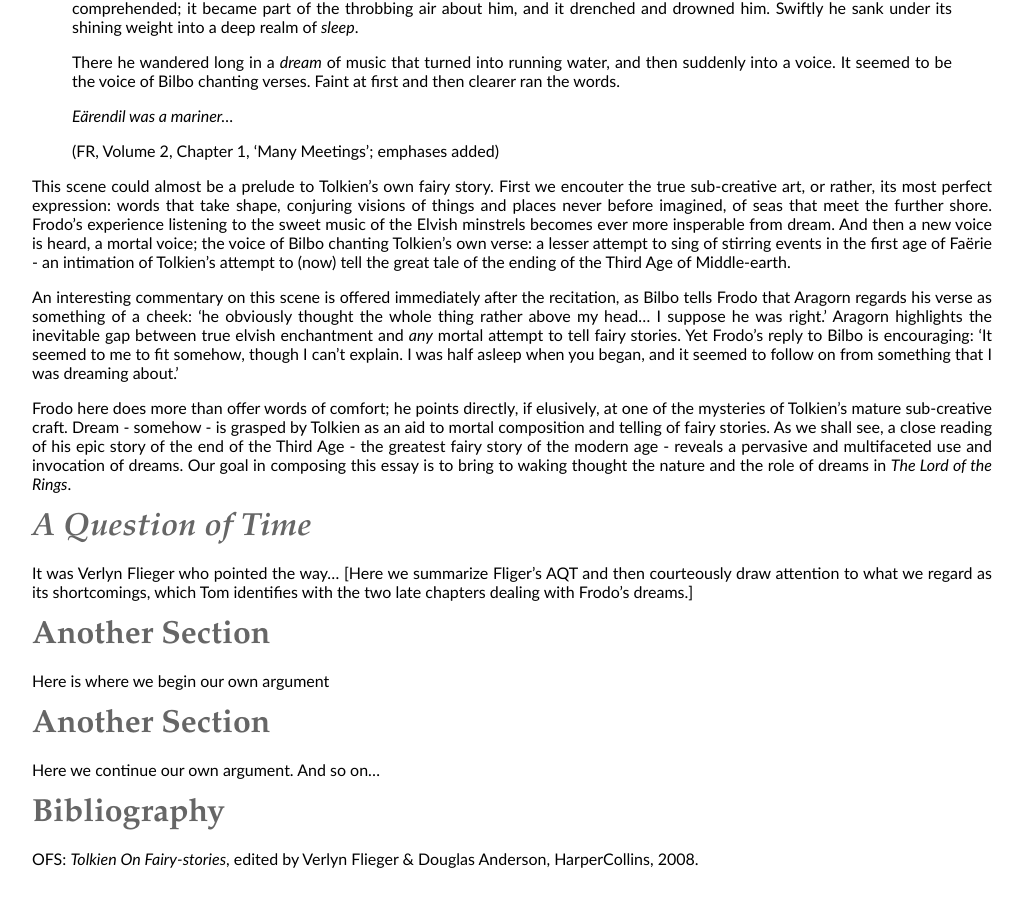
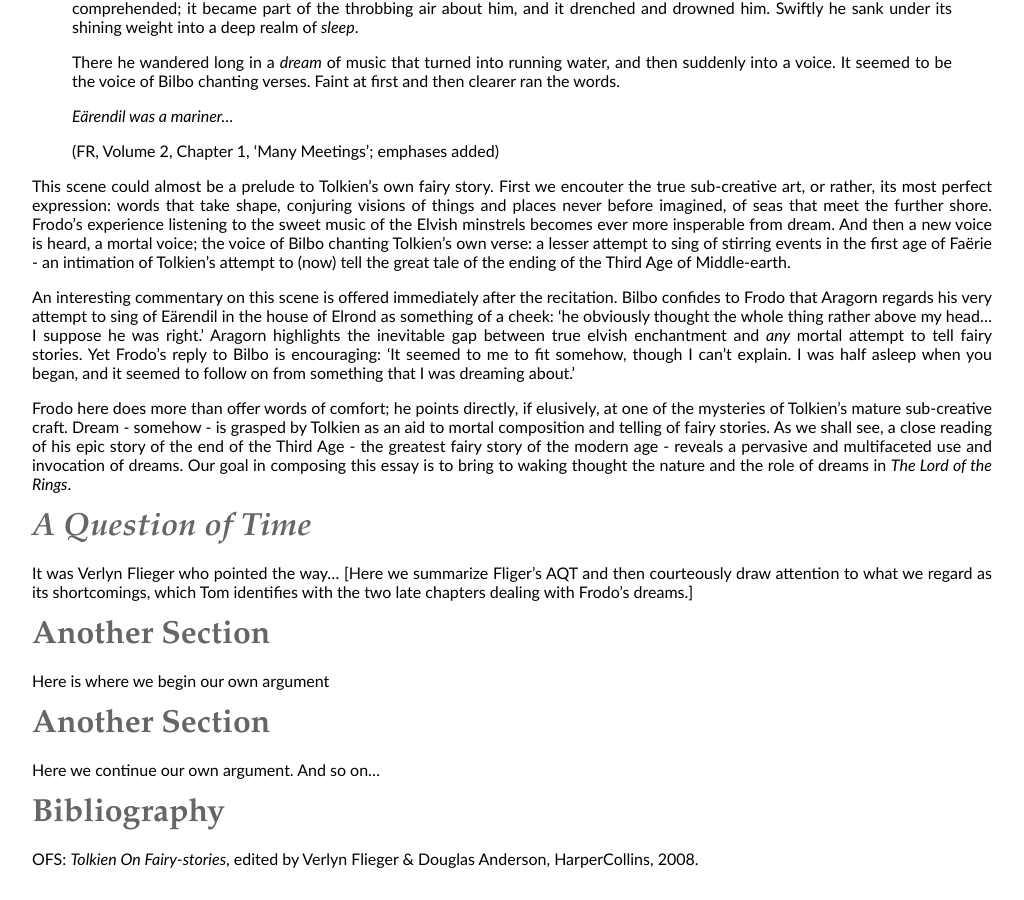
Before and after one commit to uoou/AWildernessOfDragons, a Jekyll site: the page built from essay.md, in a window 1280 px wide and 900 px high, scrolled down 988 px. Shown: the whole window, without its empty margins (0-1024 px from the left). Built offline with Jekyll 4.4.1, drawn with Linux system fonts in a browser that asks for light colours; Markdown is read by kramdown in place of the engine named in the settings.

Commit message:
Update essay.md

```diff
--- a/essay.md
+++ b/essay.md
@@ -27,7 +27,7 @@
 
 This scene could almost be a prelude to Tolkien's own fairy story. First we encouter the true sub-creative art, or rather, its most perfect expression: words that take shape, conjuring visions of things and places never before imagined, of seas that meet the further shore. Frodo's experience listening to the sweet music of the Elvish minstrels becomes ever more insperable from dream. And then a new voice is heard, a mortal voice; the voice of Bilbo chanting Tolkien's own verse: a lesser attempt to sing of stirring events in the first age of Faërie - an intimation of Tolkien's attempt to (now) tell the great tale of the ending of the Third Age of Middle-earth.
 
-An interesting commentary on this scene is offered immediately after the recitation, as Bilbo tells Frodo that Aragorn regards his verse as something of a cheek: 'he obviously thought the whole thing rather above my head... I suppose he was right.' Aragorn highlights the inevitable gap between true elvish enchantment and *any* mortal attempt to tell fairy stories.  Yet Frodo's reply to Bilbo is encouraging: 'It seemed to me to fit somehow, though I can't explain. I was half asleep when you began, and it seemed to follow on from something that I was dreaming about.'
+An interesting commentary on this scene is offered immediately after the recitation. Bilbo confides to Frodo that Aragorn regards his very attempt to sing of Eärendil in the house of Elrond as something of a cheek: 'he obviously thought the whole thing rather above my head... I suppose he was right.' Aragorn highlights the inevitable gap between true elvish enchantment and *any* mortal attempt to tell fairy stories. Yet Frodo's reply to Bilbo is encouraging: 'It seemed to me to fit somehow, though I can't explain. I was half asleep when you began, and it seemed to follow on from something that I was dreaming about.'
 
 Frodo here does more than offer words of comfort; he points directly, if elusively, at one of the mysteries of Tolkien's mature sub-creative craft. Dream - somehow - is grasped by Tolkien as an aid to mortal composition and telling of fairy stories. As we shall see, a close reading of his epic story of the end of the Third Age  - the greatest fairy story of the modern age - reveals a pervasive and multifaceted use and invocation of dreams. Our goal in composing this essay is to bring to waking thought the nature and the role of dreams in *The Lord of the Rings*.
 
```
